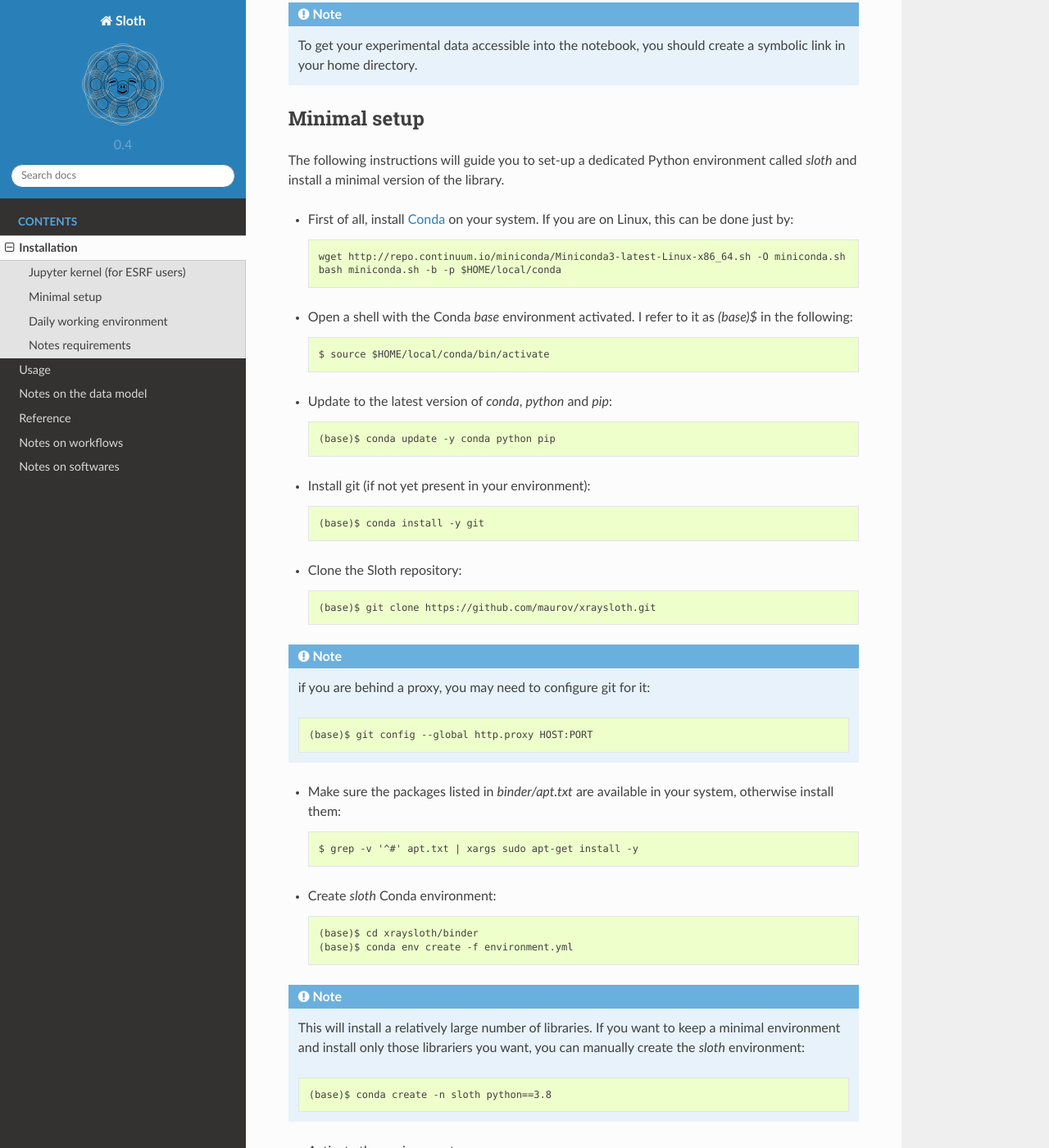
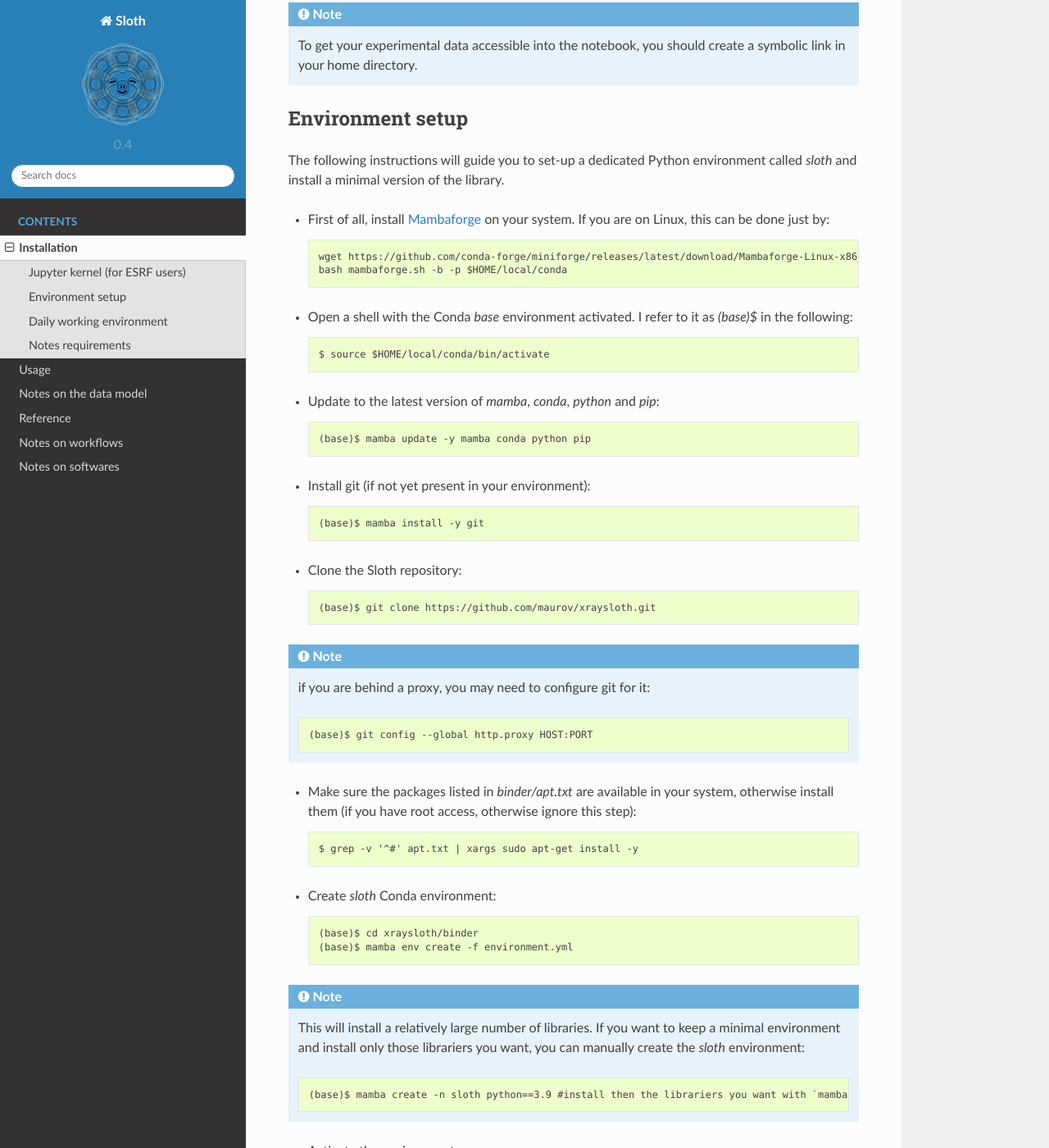
Before and after one commit to maurov/xraysloth, a Sphinx documentation site: the page built from docs/source/installation.rst, in a window 1280 px wide and 1400 px high, scrolled down 633 px. Shown: the whole window at 82% size. Built offline with Sphinx 7.4.7 and the Read the Docs theme 2.0.0, drawn with Linux system fonts in a browser that asks for light colours.

Commit message:
install w mamba

```diff
--- a/docs/source/installation.rst
+++ b/docs/source/installation.rst
@@ -1,7 +1,8 @@
 Installation
 ------------
 
-Currently, the recommended installation method is from source on a Linux-like environment.
+Currently, the recommended installation method is from source on a Linux-like
+environment.
 
 .. note:: For Microsoft Windows users, it is recommended to run the following setup in a `Windows Subsystem for Linux (WSL) <https://docs.microsoft.com/en-us/windows/wsl/install-win10>`_. Debian or Ubuntu are preferred Linux distributions. Furthermore, an optimized experience is obtained with `MobaXterm <https://mobaxterm.mobatek.net/>`_.
 
@@ -20,28 +21,28 @@ You can install a `sloth` kernel and use it directly on the ESRF cloud.
 
 .. note:: To get your experimental data accessible into the notebook, you should create a symbolic link in your home directory.
 
-Minimal setup
-.............
+Environment setup
+...................
 
 The following instructions will guide you to set-up a dedicated Python
 environment called `sloth` and install a minimal version of the library.
 
-- First of all, install `Conda <https://conda.io>`_ on your system. If you are on Linux, this can be done just by::
+- First of all, install `Mambaforge <https://github.com/conda-forge/miniforge/#Mambaforge>`_ on your system. If you are on Linux, this can be done just by::
 
-      wget http://repo.continuum.io/miniconda/Miniconda3-latest-Linux-x86_64.sh -O miniconda.sh
-      bash miniconda.sh -b -p $HOME/local/conda
+      wget https://github.com/conda-forge/miniforge/releases/latest/download/Mambaforge-Linux-x86_64.sh -O mambaforge.sh
+      bash mambaforge.sh -b -p $HOME/local/conda
 
 - Open a shell with the Conda `base` environment activated. I refer to it as `(base)$` in the following::
 
       $ source $HOME/local/conda/bin/activate
 
-- Update to the latest version of `conda`, `python` and `pip`::
+- Update to the latest version of `mamba`, `conda`, `python` and `pip`::
 
-      (base)$ conda update -y conda python pip
+      (base)$ mamba update -y mamba conda python pip
 
 - Install git (if not yet present in your environment)::
 
-      (base)$ conda install -y git
+      (base)$ mamba install -y git
 
 - Clone the Sloth repository::
 
@@ -51,18 +52,20 @@ environment called `sloth` and install a minimal version of the library.
 
       (base)$ git config --global http.proxy HOST:PORT
 
-- Make sure the packages listed in `binder/apt.txt` are available in your system, otherwise install them::
+- Make sure the packages listed in `binder/apt.txt` are available in your
+  system, otherwise install them (if you have root access, otherwise ignore
+  this step)::
 
       $ grep -v '^#' apt.txt | xargs sudo apt-get install -y
 
 - Create `sloth` Conda environment::
 
       (base)$ cd xraysloth/binder
-      (base)$ conda env create -f environment.yml
+      (base)$ mamba env create -f environment.yml
 
 .. note:: This will install a relatively large number of libraries. If you want to keep a minimal environment and install only those librariers you want, you can manually create the `sloth` environment::
 
-      (base)$ conda create -n sloth python==3.8
+      (base)$ mamba create -n sloth python==3.9 #install then the librariers you want with `mamba install ...`
 
 - Activate the environment::
 
```
